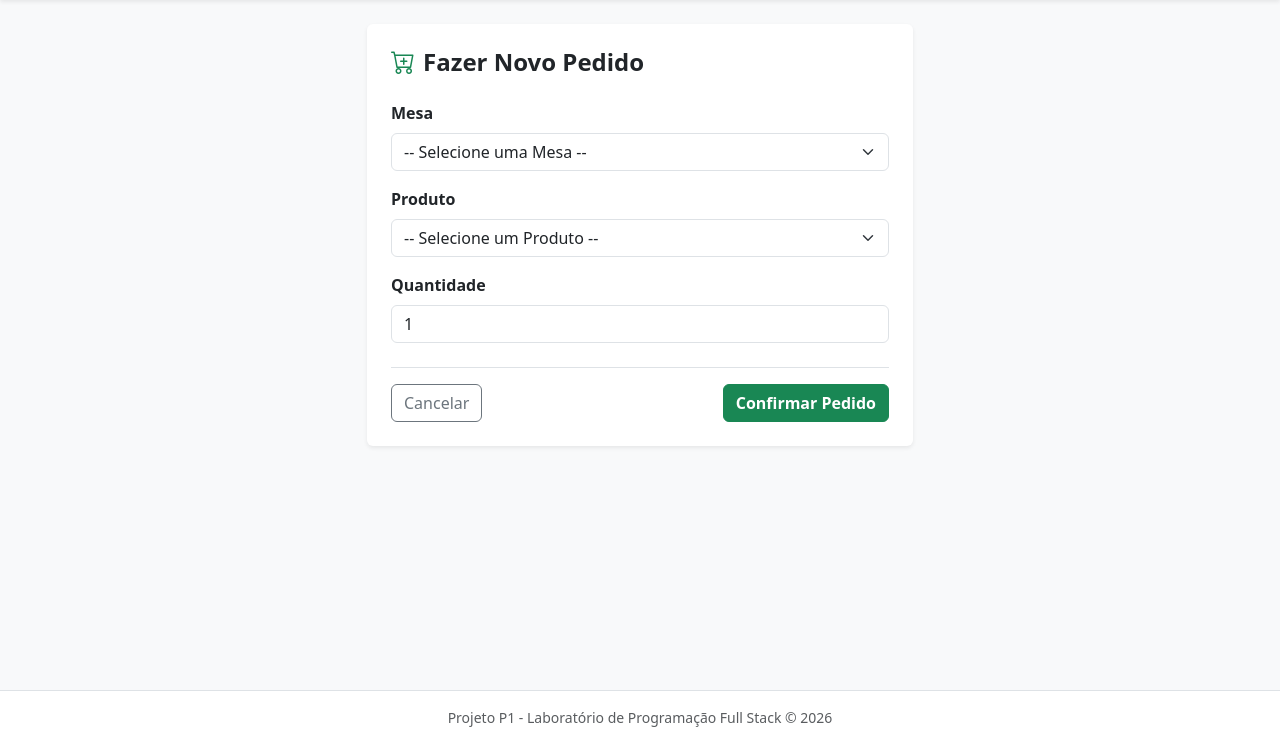
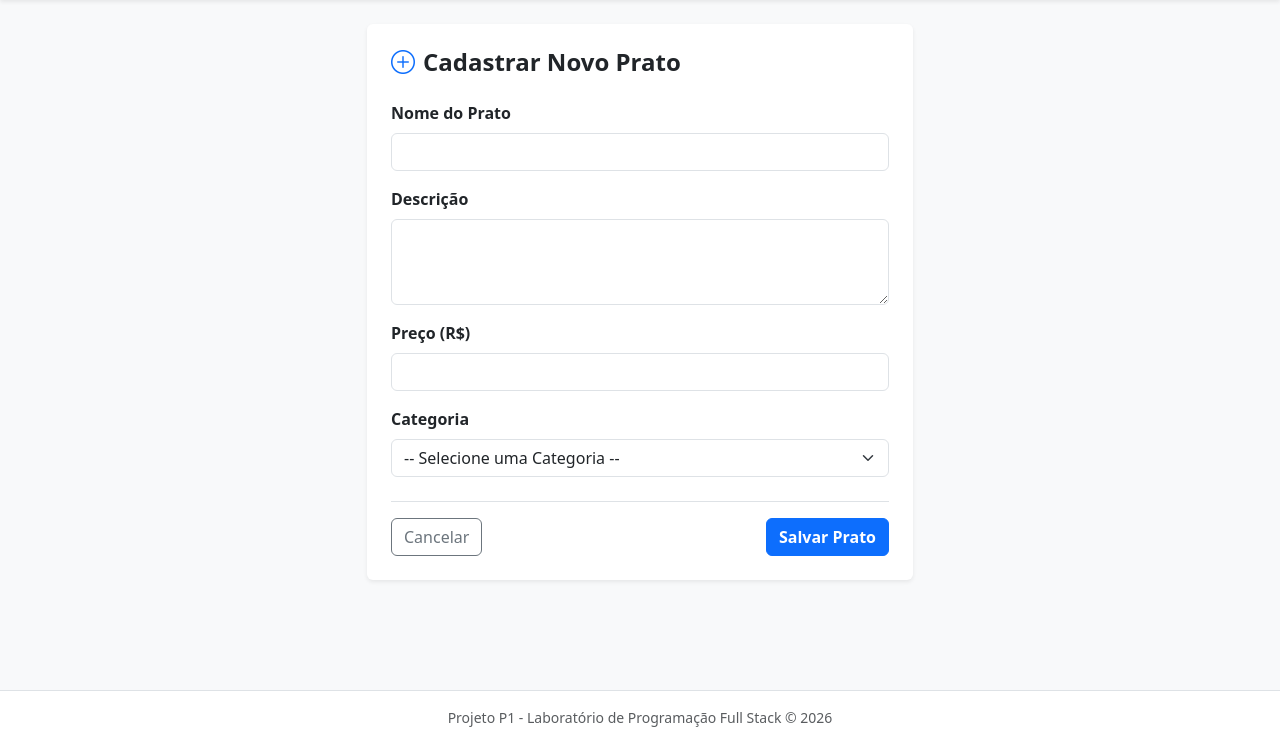
Before and after one commit to CaioMagalhaes27/Cardapio_p1_Caio_23_09, a Django app: template cardapio/templates/cardapio/form_pedido.html in a window 1280 px wide. Shown: the part 56-800 px from the top of the page. Run offline with Django 5.2, Linux system fonts and the light colour scheme; the template is opened without the code that fills it: values that come from a table or form of the project are taken from there, others are empty; data comes from the database, SQL or seed files in the repository; both versions use the stored data as it was after the commit.

Commit message:
feat(multi-org): corrige templates nas views e finaliza isolamento por organizacao

```diff
--- a/cardapio/templates/cardapio/form_pedido.html
+++ b/cardapio/templates/cardapio/form_pedido.html
@@ -3,7 +3,7 @@
 <head>
     <meta charset="UTF-8">
     <meta name="viewport" content="width=device-width, initial-scale=1.0">
-    <title>Fazer Pedido - Cardápio Digital</title>
+    <title>Cadastrar Prato - Cardápio Digital</title>
     <link href="https://cdn.jsdelivr.net/npm/bootstrap@5.3.0/dist/css/bootstrap.min.css" rel="stylesheet">
     <link rel="stylesheet" href="https://cdn.jsdelivr.net/npm/bootstrap-icons@1.11.0/font/bootstrap-icons.css">
     <style>
@@ -27,7 +27,7 @@
 
                 <div class="card border-0 shadow-sm">
                     <div class="card-body p-4">
-                        <h2 class="h4 fw-bold text-dark mb-4"><i class="bi bi-cart-plus text-success me-2"></i>Fazer Novo Pedido</h2>
+                        <h2 class="h4 fw-bold text-dark mb-4"><i class="bi bi-plus-circle text-primary me-2"></i>Cadastrar Novo Prato</h2>
 
                         {% if erro %}
                             <div class="alert alert-danger alert-dismissible fade show" role="alert">
@@ -40,33 +40,33 @@
                             {% csrf_token %}
 
                             <div class="mb-3">
-                                <label for="mesa" class="form-label fw-semibold">Mesa</label>
-                                <select name="mesa" id="mesa" class="form-select" required>
-                                    <option value="">-- Selecione uma Mesa --</option>
-                                    {% for mesa in mesas %}
-                                        <option value="{{ mesa.id }}">Mesa {{ mesa.numero }} ({{ mesa.status }})</option>
+                                <label for="nome" class="form-label fw-semibold">Nome do Prato</label>
+                                <input type="text" name="nome" id="nome" class="form-control" required>
+                            </div>
+
+                            <div class="mb-3">
+                                <label for="descricao" class="form-label fw-semibold">Descrição</label>
+                                <textarea name="descricao" id="descricao" class="form-control" rows="3"></textarea>
+                            </div>
+
+                            <div class="mb-3">
+                                <label for="preco" class="form-label fw-semibold">Preço (R$)</label>
+                                <input type="number" step="0.01" name="preco" id="preco" class="form-control" required>
+                            </div>
+
+                            <div class="mb-4">
+                                <label for="categoria" class="form-label fw-semibold">Categoria</label>
+                                <select name="categoria" id="categoria" class="form-select" required>
+                                    <option value="">-- Selecione uma Categoria --</option>
+                                    {% for categoria in categorias %}
+                                        <option value="{{ categoria.id }}">{{ categoria.nome }}</option>
                                     {% endfor %}
                                 </select>
                             </div>
 
-                            <div class="mb-3">
-                                <label for="produto" class="form-label fw-semibold">Produto</label>
-                                <select name="produto" id="produto" class="form-select" required>
-                                    <option value="">-- Selecione um Produto --</option>
-                                    {% for produto in produtos %}
-                                        <option value="{{ produto.id }}">{{ produto.nome }} - R$ {{ produto.preco }}</option>
-                                    {% endfor %}
-                                </select>
-                            </div>
-
-                            <div class="mb-4">
-                                <label for="quantidade" class="form-label fw-semibold">Quantidade</label>
-                                <input type="number" name="quantidade" id="quantidade" class="form-control" value="1" min="1" required>
-                            </div>
-
                             <div class="d-flex justify-content-between align-items-center pt-3 border-top">
                                 <a href="{% url 'home' %}" class="btn btn-outline-secondary">Cancelar</a>
-                                <button type="submit" class="btn btn-success fw-semibold">Confirmar Pedido</button>
+                                <button type="submit" class="btn btn-primary fw-semibold">Salvar Prato</button>
                             </div>
                         </form>
                     </div>
--- a/cardapio/views.py
+++ b/cardapio/views.py
@@ -64,7 +64,7 @@ def criar_prato(request):
             )
             return redirect('home')
 
-    return render(request, 'cardapio/form_prato.html', {
+    return render(request, 'cardapio/form_pedido.html', {
         'categorias': categorias,
         'erro': erro
     })
```
Also changed, not shown: db.sqlite3.
